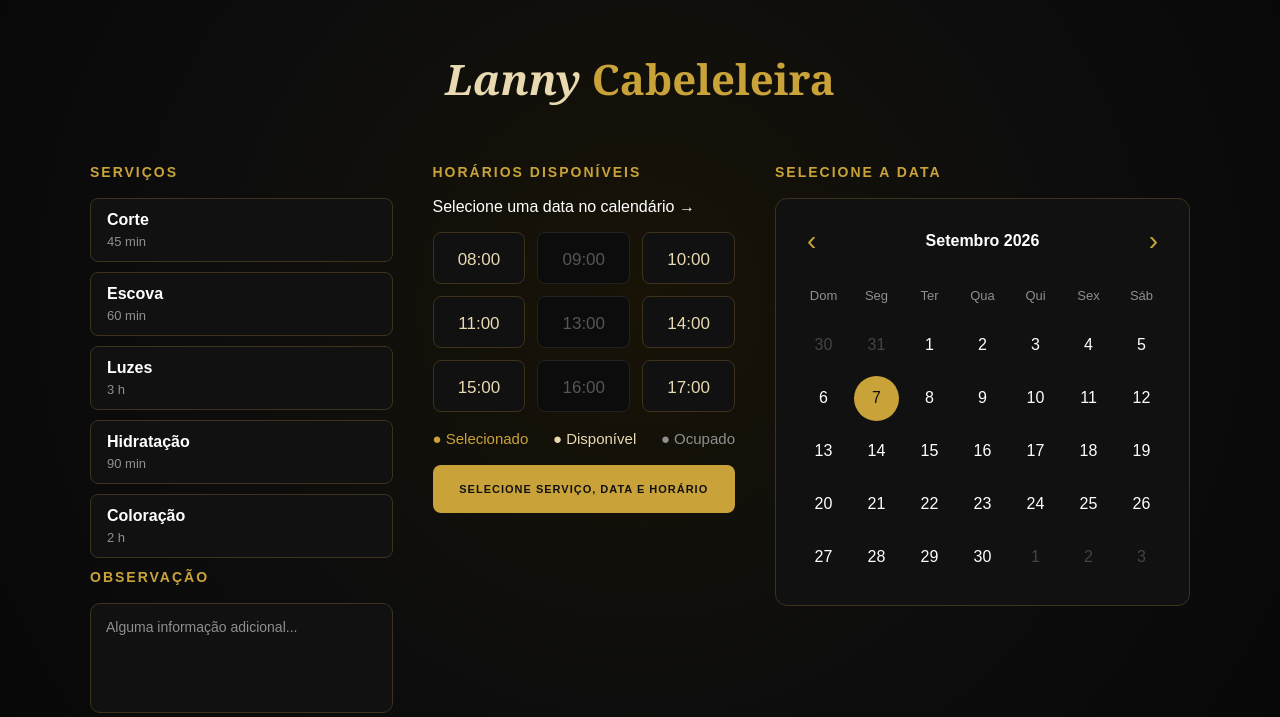
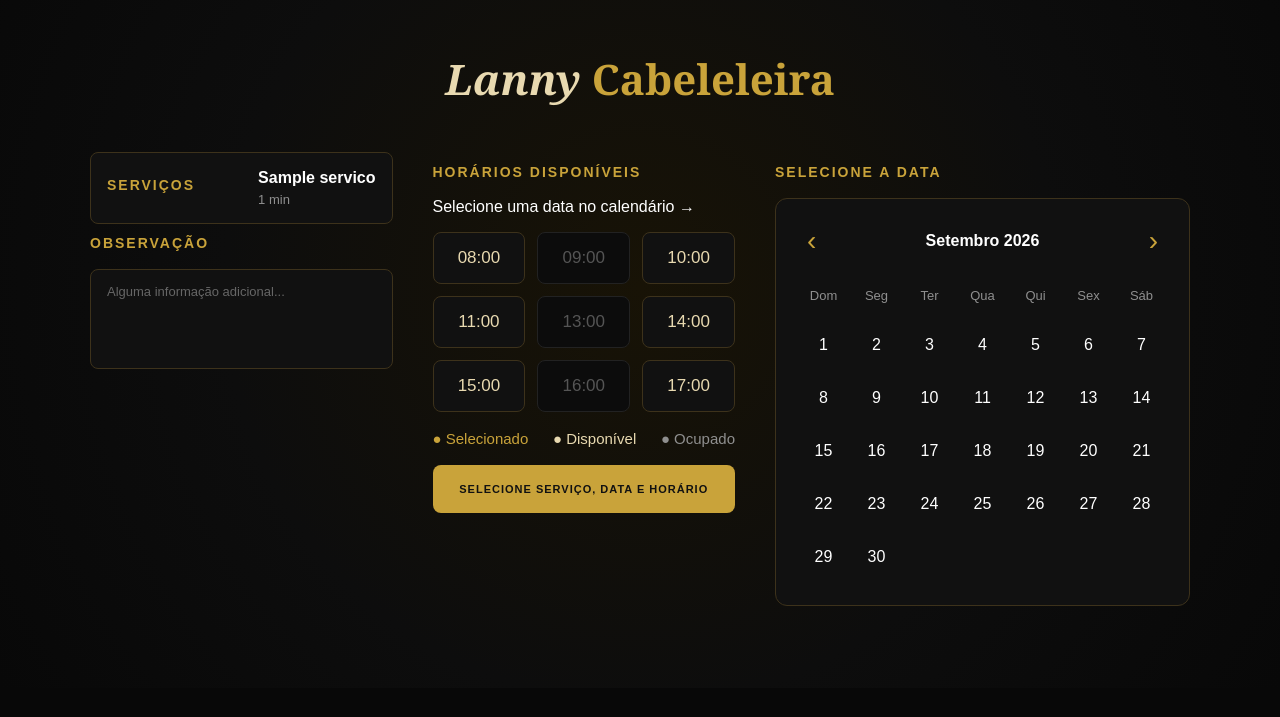
Before and after one commit to falcaowitoria19/LannyCabeleleira, a Django app: page /agendamentos/ in a window 1280 px wide. Shown: the part 112-829 px from the top of the page. After the commit the page ends 718 px from the top, so only its background shows below. Run offline with Django 5.2, Linux system fonts and the light colour scheme; tables that the repository leaves empty hold one stand-in row (values such as "Sample post").

Commit message:
feat: adiciona seleção de serviços e datas

```diff
--- a/app/api/viewsets.py
+++ b/app/api/viewsets.py
@@ -1,6 +1,4 @@
-import requests#nao vou usa pois n vou usa api externa
-from rest_framework import viewsets
-from datetime import time
+from rest_framework import viewsets,status
 from rest_framework.decorators import action
 from rest_framework.response import Response
 from ..models import Cliente,Servico,Agendamento
--- a/app/static/css/agendamentos.css
+++ b/app/static/css/agendamentos.css
@@ -74,6 +74,7 @@ header{
     display: grid;
     grid-template-columns: 1fr 1fr 1fr;
     gap:40px;
+    align-items: start;
 }
 main h1{
     text-align: center;
@@ -101,12 +102,15 @@ main h1 span{
 }
 .servico{
     width: 100%;
-
-
+    min-height: 52px;
+    text-align: left;
+    font-family:  Arial, sans-serif;
+    cursor: pointer;
     box-sizing: border-box;
     padding: 12px 16px;
     margin-bottom: 10px;
     background-color: #111111;
+    color: white;
 
     border: 1px solid #3d321b;
     border-radius: 8px;
@@ -123,6 +127,7 @@ main h1 span{
 }
 
 .servico strong {
+    color: white;
     font-size: 16px;
 }
 
@@ -131,40 +136,29 @@ main h1 span{
     font-size: 13px;
 }
 
-.servico > span {
-    color: #c9a33a;
-    font-size: 15px;
+.servico:hover{
+    background-color: #c9a33a;
+    color: #111111;
 }
-.servicos textarea{
-    width: 100%;
-    height: 110px;
 
-    box-sizing: border-box;
+.servico:hover strong {
+    color: #111111;
+}
 
-    padding: 15px;
-    resize: none;
+.servico:hover small {
+    color: #3d321b;
+}
 
-    background-color: #111111;
-    color: white;
-
-    border: 1px solid #3d321b;
-    border-radius: 10px;
-
-    font-size: 14px;
-    font-family: Arial, sans-serif;
-}
-.servicos textarea::placeholder{
-    color: #8f8f8f;
-}
 .horarios-grid{
     display: grid;
     grid-template-columns:repeat(3, 1fr) ;
     gap: 12px;
 }
 .horarios-grid button{
+    width: 100%;
     height: 52px;
     background-color: #111111;
-    padding: 17px 8px;
+    padding: 0;
 
     color: #e8d9b0;
 
@@ -228,7 +222,8 @@ main h1 span{
     grid-template-columns: repeat(7, 1fr);
     gap: 8px;
 }
-.dias span{
+
+.dias button {
     display: flex;
     justify-content: center;
     align-items: center;
@@ -237,17 +232,18 @@ main h1 span{
     border-radius: 50%;
     font-size: 16px;
     cursor: pointer;
+    background: none;
+    border: none;
+    color: white;
 }
-.dias span.selecionado{
-    background-color: #c9a33a;
-    color: #111111;
+
+.dias button.selecionado {
+    background-color: #c9a33a !important;
+    color: #111111 !important;
 }
-.dias span.apagado{
-    color: #444444;
-}
-.dias span:not(.apagado):hover{
+
+.dias button:hover {
     background-color: #3d321b;
-    cursor: pointer;
 }
 .legenda{
     display: flex;
@@ -283,3 +279,41 @@ main h1 span{
 .confirmar:hover{
     background-color: #e8d9b0;
 }
+.servicos textarea {
+    width: 100%;
+    height: 100px;
+    box-sizing: border-box;
+
+    padding: 14px 16px;
+
+    background-color: #111111;
+    color: #e8d9b0;
+
+    border: 1px solid #3d321b;
+    border-radius: 8px;
+
+    font-family: Arial, sans-serif;
+    font-size: 13px;
+
+    resize: none;
+    outline: none;
+}
+.servicos textarea::placeholder {
+    color: #666666;
+}
+.servicos textarea:focus {
+    border-color: #c9a33a;
+}
+.servico.selecionado {
+    background-color: #c9a33a;
+    color: #111111;
+    border-color: #c9a33a;
+}
+
+.servico.selecionado strong {
+    color: #111111;
+}
+
+.servico.selecionado small {
+    color: #3d321b;
+}
--- /dev/null
+++ b/app/static/js/agendamentos.js
@@ -0,0 +1,34 @@
+const servicos = document.querySelectorAll(".servico");
+
+servicos.forEach(function(servico) {
+
+    servico.addEventListener("click", function() {
+
+        servicos.forEach(function(outroServico) {
+            outroServico.classList.remove("selecionado");
+        });
+
+        servico.classList.add("selecionado");
+
+        const idServico = servico.dataset.id;
+
+        console.log("Serviço escolhido:", idServico);
+
+    });
+
+});
+const dias = document.querySelectorAll(".dias button");
+dias.forEach(function(dia) {
+    dia.addEventListener("click", function() {
+        if (dia.classList.contains("selecionado")) {
+            dia.classList.remove("selecionado");
+            console.log("Dia desmarcado:", dia.textContent);
+        } else {
+            dias.forEach(function(outroDia) {
+                outroDia.classList.remove("selecionado");
+            });
+            dia.classList.add("selecionado");
+            console.log("Dia escolhido:", dia.textContent);
+        }
+    });
+});
--- a/app/templates/agendamentos.html
+++ b/app/templates/agendamentos.html
@@ -10,6 +10,7 @@
     <title>Agendamentos</title>
 
     <link rel="stylesheet" href="{% static 'css/agendamentos.css' %}">
+    <script src="{% static 'js/agendamentos.js' %}" defer></script>
 </head>
 
 <body>
@@ -39,53 +40,16 @@
 
             <!-- SERVIÇOS -->
             <section class="servicos">
+                {% for servico in servicos %}
+                <button type="button" class="servico" data-id="{{servico.id}}">
+                    <h2>SERVIÇOS</h2>
+                    <div>
+                    <strong>{{servico.nome}}</strong>
+                    <small>{{servico.duracao}} min</small>
+                   </div>
 
-                <h2>SERVIÇOS</h2>
-
-                <div class="servico">
-                    <div>
-                        <strong>Corte</strong>
-                        <small>45 min</small>
-                    </div>
-
-
-                </div>
-
-                <div class="servico">
-                    <div>
-                        <strong>Escova</strong>
-                        <small>60 min</small>
-                    </div>
-
-
-                </div>
-
-                <div class="servico">
-                    <div>
-                        <strong>Luzes</strong>
-                        <small>3 h</small>
-                    </div>
-
-
-                </div>
-
-                <div class="servico">
-                    <div>
-                        <strong>Hidratação</strong>
-                        <small>90 min</small>
-                    </div>
-
-
-                </div>
-
-                <div class="servico">
-                    <div>
-                        <strong>Coloração</strong>
-                        <small>2 h</small>
-                    </div>
-
-
-                </div>
+                </button>
+                {% endfor %}
 
 
                 <!-- OBSERVAÇÃO -->
@@ -164,49 +128,40 @@
                     </div>
 
 
-                    <div class="dias">
+                <div class="dias">
+                    <button type="button">1</button>
+                    <button type="button">2</button>
+                    <button type="button">3</button>
+                    <button type="button">4</button>
+                    <button type="button">5</button>
+                    <button type="button">6</button>
+                    <button type="button">7</button>
+                    <button type="button">8</button>
+                    <button type="button">9</button>
+                    <button type="button">10</button>
+                    <button type="button">11</button>
+                    <button type="button">12</button>
+                    <button type="button">13</button>
+                    <button type="button">14</button>
+                    <button type="button">15</button>
+                    <button type="button">16</button>
+                    <button type="button">17</button>
+                    <button type="button">18</button>
+                    <button type="button">19</button>
+                    <button type="button">20</button>
+                    <button type="button">21</button>
+                    <button type="button">22</button>
+                    <button type="button">23</button>
+                    <button type="button">24</button>
+                    <button type="button">25</button>
+                    <button type="button">26</button>
+                    <button type="button">27</button>
+                    <button type="button">28</button>
+                    <button type="button">29</button>
+                    <button type="button">30</button>
+                </div>
 
-                        <span class="apagado">30</span>
-                        <span class="apagado">31</span>
-                        <span>1</span>
-                        <span>2</span>
-                        <span>3</span>
-                        <span>4</span>
-                        <span>5</span>
 
-                        <span>6</span>
-                        <span class="selecionado">7</span>
-                        <span>8</span>
-                        <span>9</span>
-                        <span>10</span>
-                        <span>11</span>
-                        <span>12</span>
-
-                        <span>13</span>
-                        <span>14</span>
-                        <span>15</span>
-                        <span>16</span>
-                        <span>17</span>
-                        <span>18</span>
-                        <span>19</span>
-
-                        <span>20</span>
-                        <span>21</span>
-                        <span>22</span>
-                        <span>23</span>
-                        <span>24</span>
-                        <span>25</span>
-                        <span>26</span>
-
-                        <span>27</span>
-                        <span>28</span>
-                        <span>29</span>
-                        <span>30</span>
-                        <span class="apagado">1</span>
-                        <span class="apagado">2</span>
-                        <span class="apagado">3</span>
-
-                    </div>
 
                 </div>
 
--- a/app/views.py
+++ b/app/views.py
@@ -6,12 +6,14 @@ def inicio(request):
     if request.method =="POST":
         nome=request.POST["nome"]
         telefone=request.POST["telefone"]
-        Cliente.objects.create(nome=nome,telefone=telefone)
+        cliente=Cliente.objects.create(nome=nome,telefone=telefone)
+        request.session['cliente_id']=cliente.id
         return redirect("agendamentos")
     return render(request,'inicio.html')
 def cliente(request):
     return render(request,'app/cliente.html')
 def agendamentos(request):
-    return render(request,'agendamentos.html')
+    servicos=Servico.objects.all()
+    return render(request,'agendamentos.html',{"servicos":servicos})
 def meus_agendamentos(request):
     return render(request,'meus_agendamentos.html')
```
